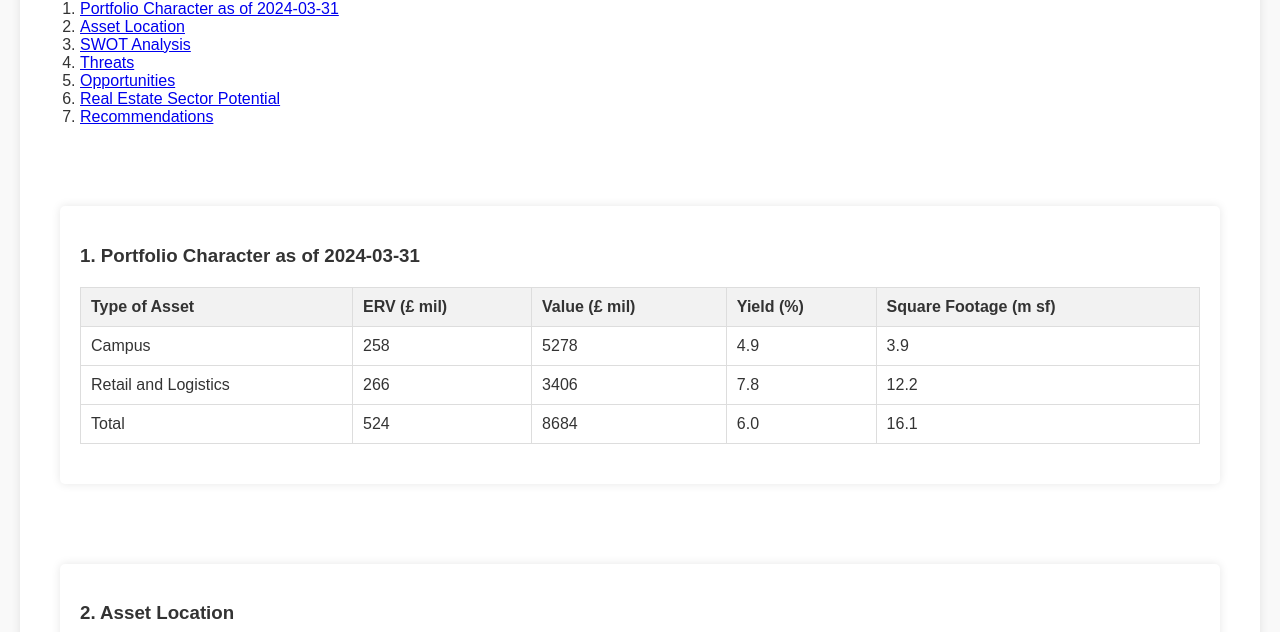
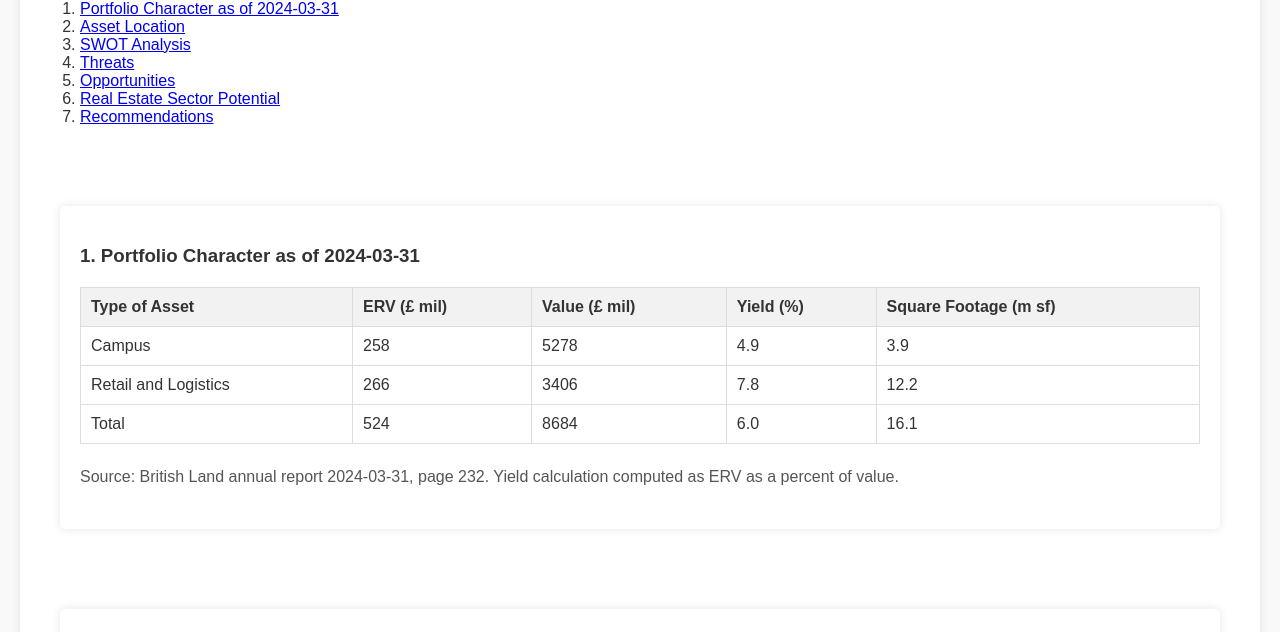
Before and after one commit to ibeshesumne/BritishLand, a plain HTML site: page research_uk_real_estate.html in a window 1280 px wide. Shown: the part 168-800 px from the top of the page. Drawn offline with nearby package versions, Linux system fonts and the light colour scheme.

Commit message:
Update research_uk_real_estate.html

```diff
--- a/research_uk_real_estate.html
+++ b/research_uk_real_estate.html
@@ -65,6 +65,7 @@
                     </tr>
                 </tbody>
             </table>
+            <p class="source">Source: British Land annual report 2024-03-31, page 232. Yield calculation computed as ERV as a percent of value. </p>
         </section>
         <section id="asset-location">
             <h3>2. Asset Location</h3>
```
